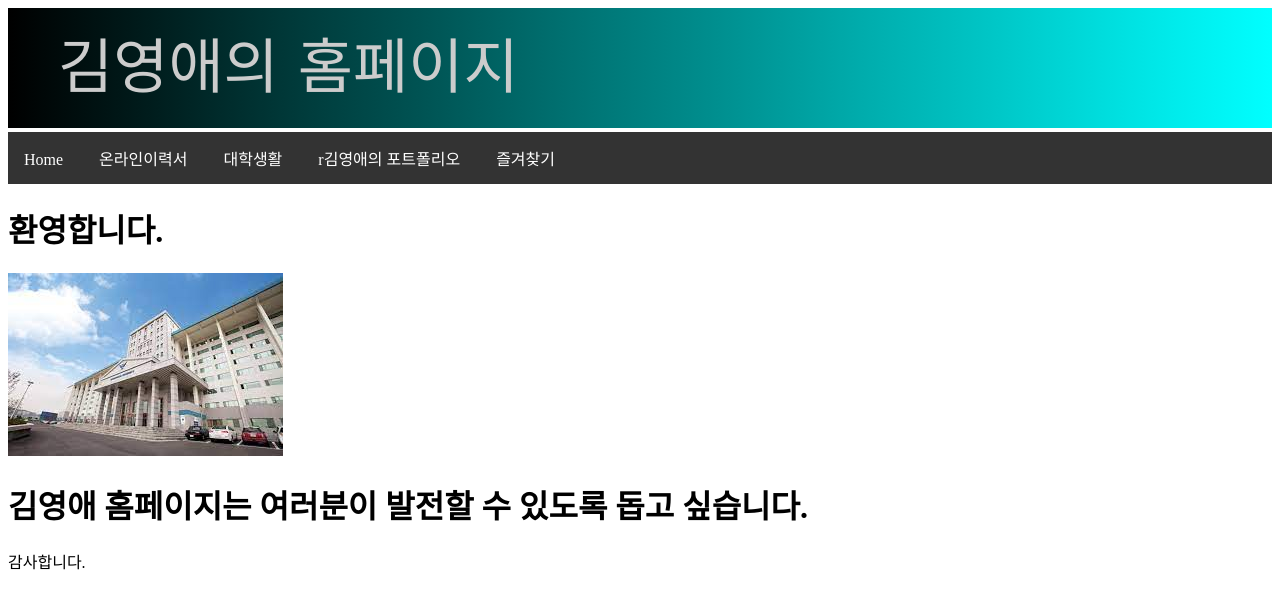
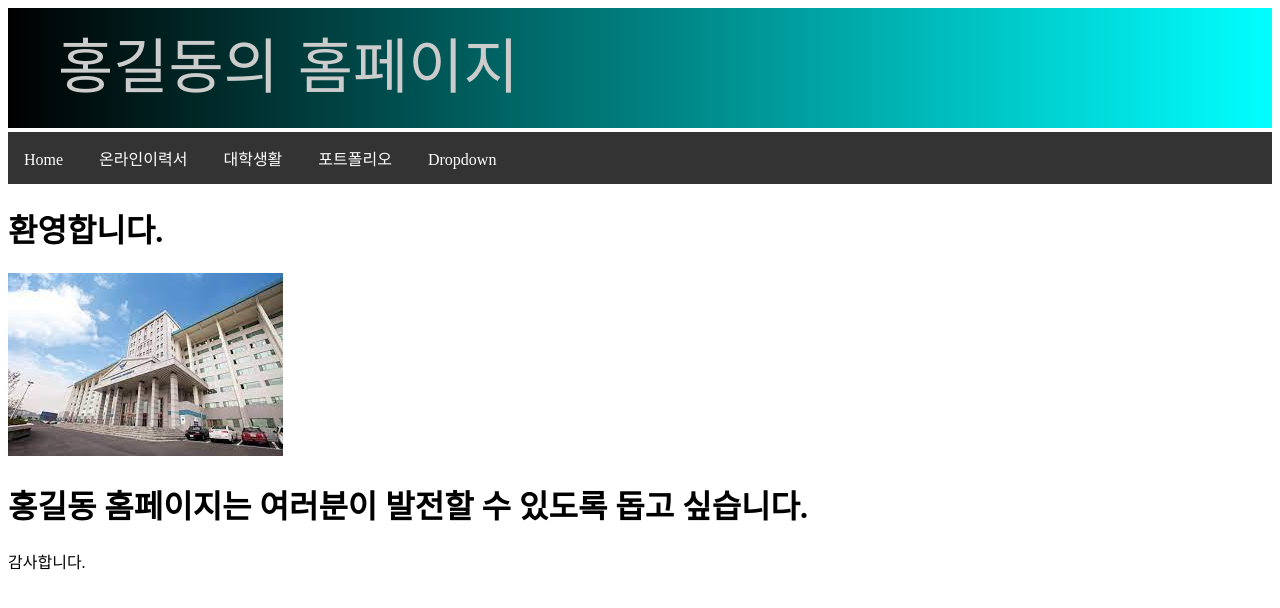
Before and after one commit to ya934/home, a plain HTML site: page index.html in a window 1280 px wide. Drawn offline with Linux system fonts and the light colour scheme.

Commit message:
Add files via upload

```diff
--- a/index.html
+++ b/index.html
@@ -3,7 +3,7 @@
 <head>
   <meta charset="UTF-8">
   <meta name="viewport" content="width=device-width, initial-scale=1.0">
-  <title>김영애의 홈페이지</title>
+  <title>이동은의 홈페이지</title>
   <link rel="stylesheet" href="./css/mystyle.css">
   <style> </style>
 </head>
@@ -19,17 +19,17 @@
       </linearGradient>
     </defs>
     <rect fill="url(#grad1)" x="0" y="0" width="100%" height="120" />
-    <text fill="#cccccc" font-size="60" font-family="Verdana" x="50" y="80">김영애의 홈페이지</text>
+    <text fill="#cccccc" font-size="60" font-family="Verdana" x="50" y="80">홍길동의 홈페이지</text>
     Sorry, your browser does not support inline SVG.
   </svg>
 
   <ul>
-    <li><a class="active" href="https://ya934.github.io/home">Home</a></li>
+    <li><a class="active" href="https://newdelee.github.io/23webproject">Home</a></li>
     <li><a href="./html/resume.html">온라인이력서</a></li>
     <li><a href="./html/ulife.html">대학생활</a></li>
-    <li><a href="./html/portfolio.html">r김영애의 포트폴리오</a></li>
+    <li><a href="./html/portfolio.html">포트폴리오</a></li>
     <li class="dropdown">
-      <a href="#" class="dropbtn">즐겨찾기</a>
+      <a href="#" class="dropbtn">Dropdown</a>
       <div class="dropdown-content" >
         <a href="http://www.google.com">구글</a>
         <a href="http://www.youtube.com">유튜브</a>
@@ -42,7 +42,7 @@
     <h1 >환영합니다.</h1>
     <img src="./image/cwu.jpg" alt="청운대학교 사진">
   </div>
-  <h1 >김영애 홈페이지는 여러분이 발전할 수 있도록 돕고 싶습니다. </h1>
+  <h1 >홍길동 홈페이지는 여러분이 발전할 수 있도록 돕고 싶습니다. </h1>
   <p> 감사합니다. </p>
 
 
```
Also changed, not shown: html/portfolio.html (+3 -3 lines), html/resume.html (+3 -3 lines), html/ulife.html (+4 -4 lines).
